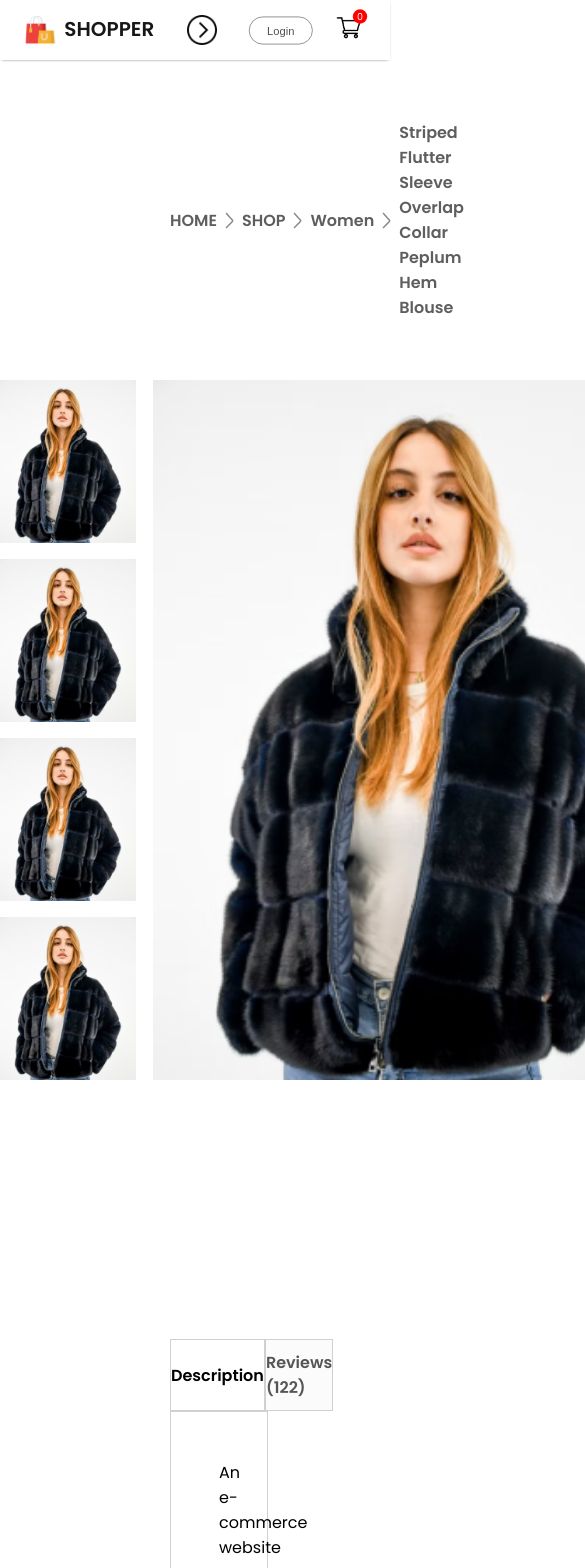
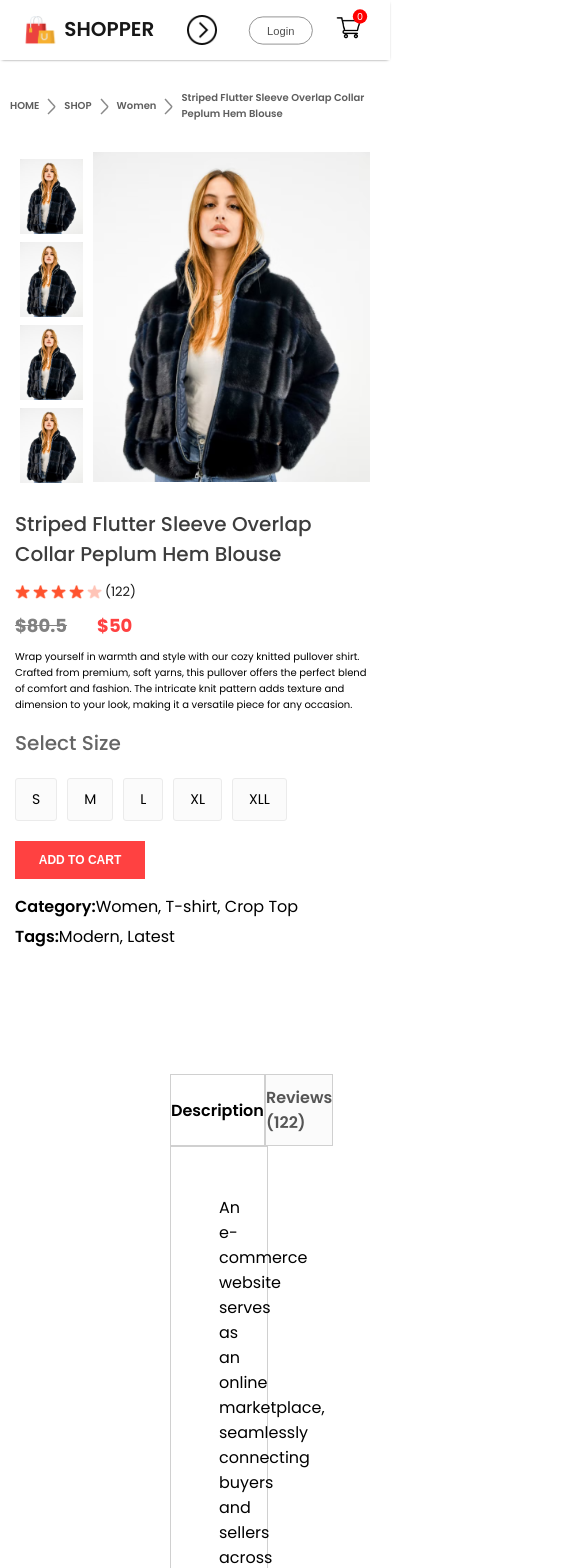
Before and after one commit to marinaivanovadev/E-commerce, a React (Create React App) app: page /product/1 in a window 390 px wide. Shown: the top 1568 px of the page, 585 px wide, since content can reach past the window. Built offline with nearby package versions, Linux system fonts and the light colour scheme.

Commit message:
Media Product Display

```diff
--- a/src/Components/Breadcrums/Breadcrums.css
+++ b/src/Components/Breadcrums/Breadcrums.css
@@ -8,3 +8,26 @@
 	margin: 60px 170px;
 	text-transform: capitalize;
 }
+@media(max-width:1280px){
+	.breadcrum{
+		margin: 30px 50px;
+		font-size: 14px;
+	}
+}
+@media(max-width:1024px){
+	.breadcrum{
+		margin: 30px 30px;
+		font-size: 13px;
+	}
+}
+@media(max-width:800px){
+	.breadcrum{
+		margin: 30px 10px;
+		font-size: 11px;
+	}
+}
+@media(max-width:500px){
+	.breadcrum{
+		font-size: 10px;
+	}
+}
--- a/src/Components/ProductDisplay/ProductDisplay.css
+++ b/src/Components/ProductDisplay/ProductDisplay.css
@@ -56,12 +56,12 @@
 	font-size: 20px;
 	font-weight: 600;
 }
-.producdisplay-right-sizes{
+.productdisplay-right-sizes{
 	display: flex;
 	margin: 30px 0px;
 	gap: 20px;
 }
-.producdisplay-right-sizes div{
+.productdisplay-right-sizes div{
 	padding: 18px 24px;
 	background: #fbfbfb;
 	border:  1px solid #ebebeb;
@@ -86,3 +86,186 @@
 .productdisplay-right-category span{
 	font-weight: 600;
 }
+@media(max-width:1280px){
+	.productdisplay{
+		margin: 0px 60px;
+	}
+	.productdisplay-left{
+		gap: 10px;
+	}
+	.productdisplay-img-list{
+		gap: 10px;
+	}
+	.productdisplay-img-list img{
+		height: 120px;
+	}
+	.productdisplay-main-img{
+		width: auto;
+		height: 510px;
+	}
+	.productdisplay-right{
+		margin: 0px 30px;
+	}
+	.productdisplay-right h1{
+		font-size: 22px;
+	}
+	.productdisplay-right-stars{
+		gap: 3px;
+		font-size: 13px;
+	}
+	.productdisplay-right-prices{
+		margin: 10px 0px;
+		font-size: 18px;
+	}
+	.productdisplay-right-description{
+		font-size: 13px;
+	}
+	.productdisplay-right-size h1{
+		margin-top: 20px;
+		font-size: 20px;
+	}
+	.productdisplay-right-sizes div{
+		padding: 14px 20px;
+	}
+	.productdisplay-right button{
+		width: 150px;
+		padding: 15px 0px;
+		margin-bottom: 20px;
+	}
+	.productdisplay-right-category{
+		margin-top: 5px;
+		font-size: 14px;
+	}
+}
+@media(max-width:1024px){
+	.productdisplay{
+		margin: 0px 30px;
+	}
+	.productdisplay-left{
+		gap: 5px;
+	}
+	.productdisplay-img-list img{
+		height: 80px;
+	}
+	.productdisplay-main-img{
+		height: 350px;
+	}
+	.productdisplay-right h1{
+		font-size: 18px;
+	}
+	.productdisplay-right-stars img{
+		width: 15px;
+	}
+	.productdisplay-right-description{
+		font-size: 12px;
+	}
+	.productdisplay-right-sizes{
+	margin-top: 10px 0px;
+	}
+	.productdisplay-right-sizes div{
+		padding: 10px 16px;
+		font-size: 12px;
+	}
+	.productdisplay-right button{
+		width: 120px;
+		padding: 10px 0px;
+		margin-bottom: 10px;
+		font-size: 14px;
+	}
+	.productdisplay-right-category{
+		font-size: 12px;
+	}
+}
+@media(max-width:800px){
+	.productdisplay{
+		margin: 0px 10px;
+	}
+	.productdisplay-left{
+		gap: 0px;
+		flex-direction: column-reverse;
+		align-items: center;
+	}
+	.productdisplay-img-list{
+		flex-direction: row;
+		gap: 6px;
+	}
+	.productdisplay-img-list img{
+		height: 70px;
+	}
+	.productdisplay-main-img{
+		height: 300px;
+	}
+	.productdisplay-right h1{
+		font-size: 14px;
+	}
+	.productdisplay-right-stars img{
+		width: 13px;
+	}
+	.productdisplay-right-description{
+		font-size: 10px;
+	}
+	.productdisplay-right-size h1{
+		margin-top: 10px 0px;
+	}
+	.productdisplay-right-sizes{
+		margin-top: 10px;
+		gap: 5px;
+	}
+	.productdisplay-right-sizes div{
+		padding: 4px 11px;
+	}
+	.productdisplay-right button{
+		width: 100px;
+		font-size: 12px;
+	}
+	.productdisplay-right-category{
+		font-size: 10px;
+	}
+}
+@media(max-width:500px){
+	.productdisplay{
+		flex-direction: column;
+	}
+	.productdisplay-left{
+		gap: 10px;
+		flex-direction: row;
+		margin: auto;
+	}
+	.productdisplay-img-list{
+		flex-direction: column;
+		gap: 8px;
+	}
+	.productdisplay-img-list img{
+		height: 75px;
+	}
+	.productdisplay-main-img{
+		height: 330px;
+	}
+	.productdisplay-right{
+		margin: 5px;
+	}
+	.productdisplay-right h1{
+		margin-top: 15px;
+		font-size: 20px;
+		font-weight: 500;
+	}
+	.productdisplay-right-stars img{
+		width: 15px;
+	}
+	.productdisplay-right-sizes{
+		gap: 10px;
+		margin: 20px 0px;
+	}
+	.productdisplay-right-sizes div{
+		padding: 10px 16px;
+		font-size: 14px;
+	}
+	.productdisplay-right button{
+		width: 130px;
+		font-size: 15px 0px;
+		padding: 12px 0px;
+	}
+	.productdisplay-right-category{
+		font-size: 16px;
+	}
+}
--- a/src/Components/ProductDisplay/ProductDisplay.jsx
+++ b/src/Components/ProductDisplay/ProductDisplay.jsx
@@ -40,7 +40,7 @@
 				</div>
 				<div className="productdisplay-right-size">
 					<h1>Select Size</h1>
-					<div className="producdisplay-right-sizes">
+					<div className="productdisplay-right-sizes">
 						<div>S</div>
 						<div>M</div>
 						<div>L</div>
```
